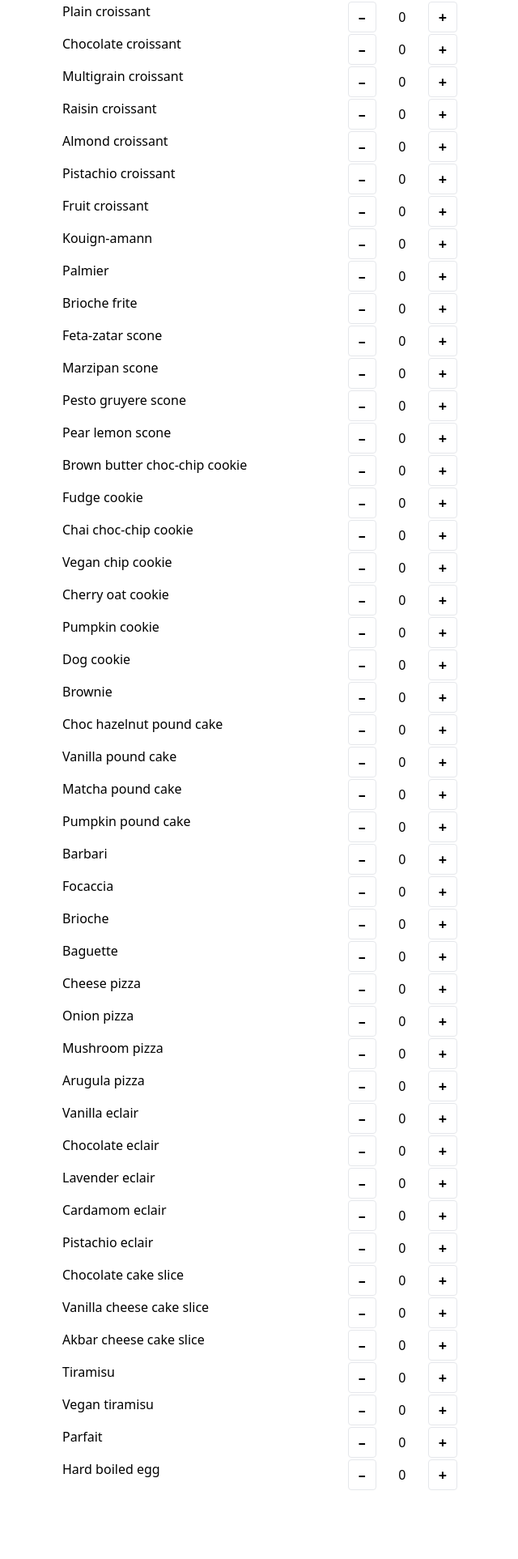
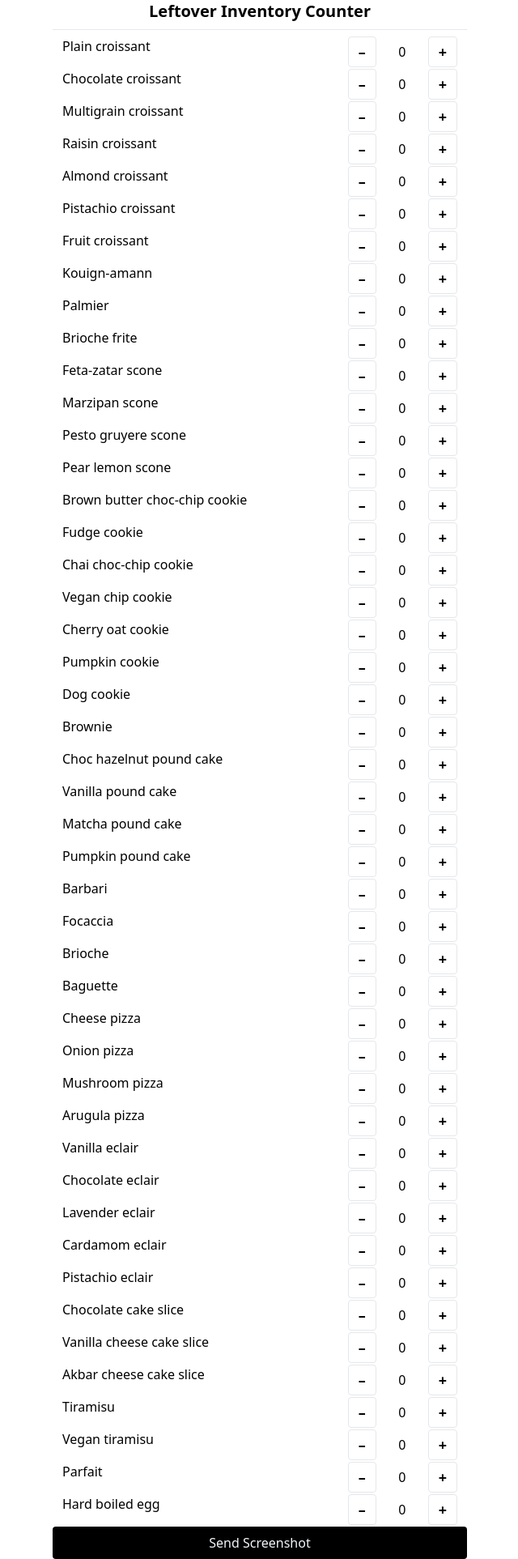
Before and after one commit to habenz/ls-eod-list, a React (Vite) app: page / in a window 1280 px wide. Shown: the whole page at 81% size, without its empty margins (319-959 px from the left). Before the commit the page ends 1842 px from the top, so only its background shows below. Built offline with nearby package versions, Linux system fonts and the light colour scheme.

Commit message:
add title and send button stubs

```diff
--- a/src/App.jsx
+++ b/src/App.jsx
@@ -6,6 +6,9 @@ function App({ items }) {
   return (
     <div className="flex justify-center w-full">
       <div className="w-5/6 max-w-lg">
+        <h1 className="text-xl flex justify-center mb-2 pb-2 font-semibold border-b">
+          Leftover Inventory Counter
+        </h1>
         {items.map((item) => {
           if (item.types) {
             return (
@@ -20,6 +23,9 @@ function App({ items }) {
             return <ItemAdder name={item.name} key={item.name} />;
           }
         })}
+        <button className="w-full py-2 bg-black rounded text-slate-100">
+          Send Screenshot
+        </button>
       </div>
     </div>
   );
```
